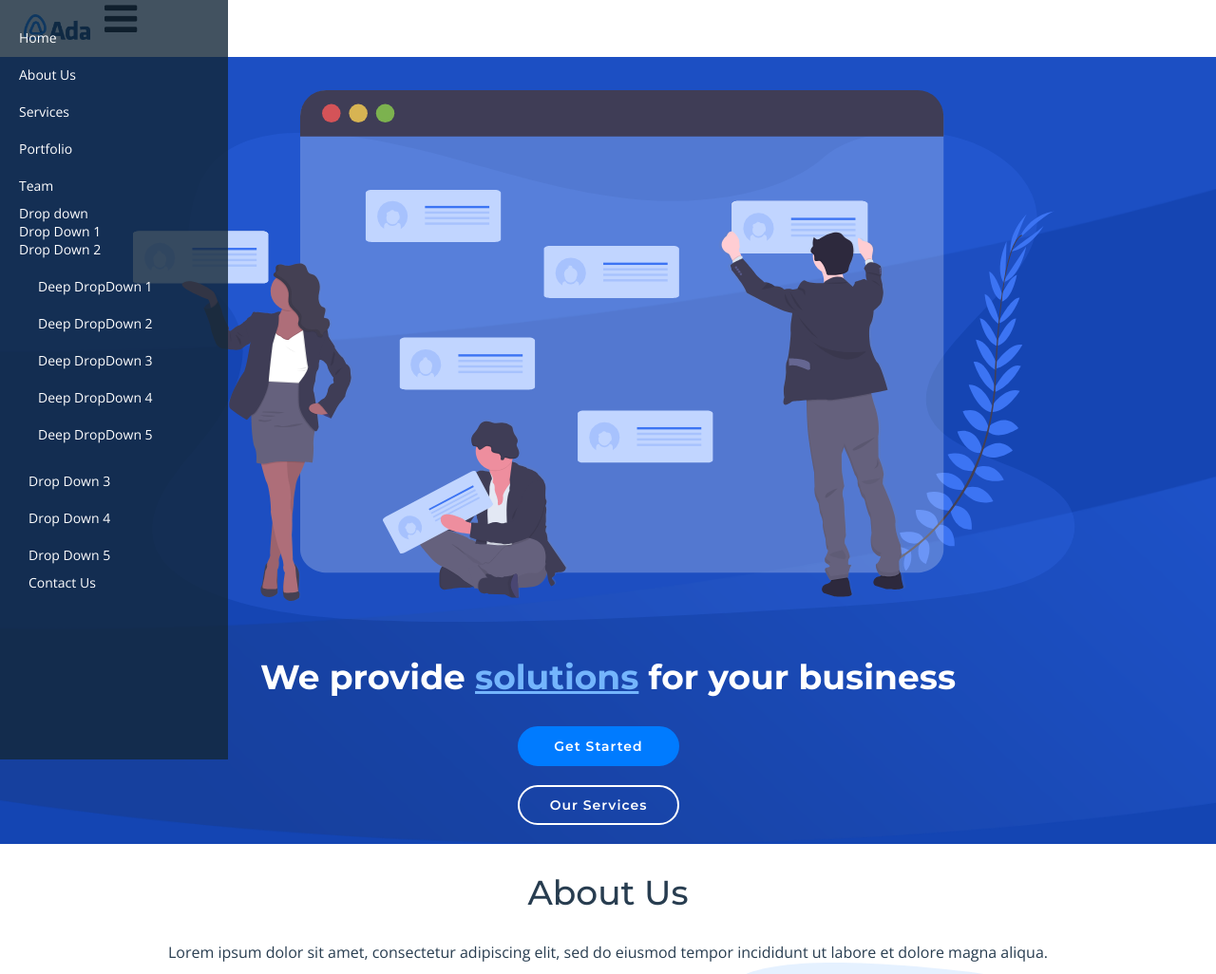
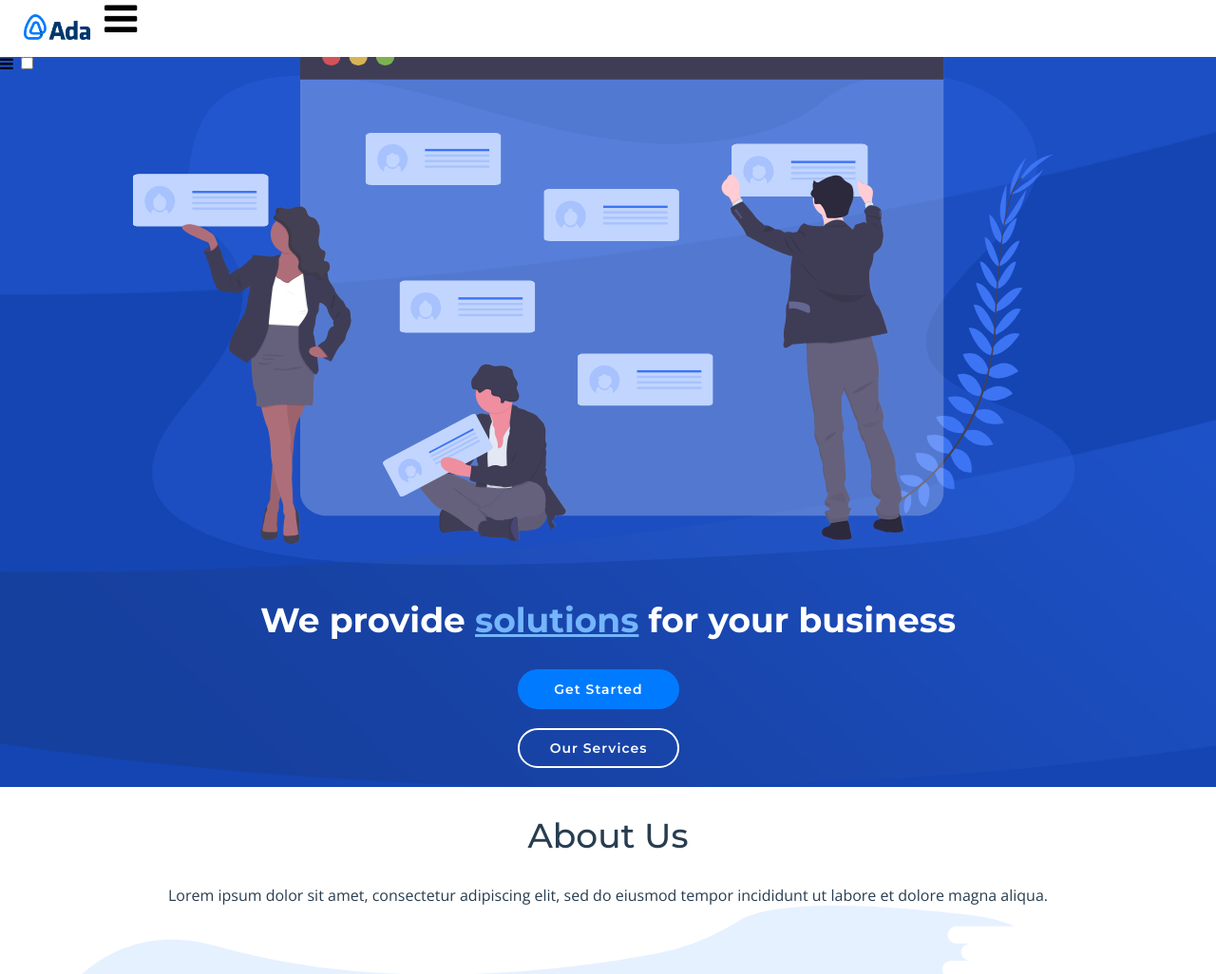
Before and after one commit to Vickase/tp1-ada, a plain HTML site: page index.html in a window 1280 px wide. Shown: the top 1026 px of the page at 95% size. Drawn offline with nearby package versions, Linux system fonts and the light colour scheme.

Commit message:
sidebar mejorado, falta trabajo

```diff
--- a/index.html
+++ b/index.html
@@ -40,6 +40,7 @@
         <label for="check-box" class="btn">
           <i class="fa fa-bars  hamburguesa" aria-hidden="true"></i>
         </label>
+
         <input
           type="checkbox"
           name="checkbox"
@@ -77,15 +78,18 @@
           </div>
         </div>
       </nav>
-
+      <label for="check-box2" class="btn2">
+        <i class="fa fa-bars  hamburguesa" aria-hidden="true"></i>
+      </label>
+      <input type="checkbox" name="checkbox" class="checkbox" id="check-box2"/>
       <div class="sidebar">
-          <nav>
+        <nav class="sidenav">
           <div class="side-menu">
-                  <a>Home</a>
-                  <a>About Us</a>
-                  <a>Services</a>
-                  <a>Portfolio</a>
-                  <a>Team</a>
+            <a class="link">Home</a>
+            <a class="link">About Us</a>
+            <a class="link">Services</a>
+            <a class="link">Portfolio</a>
+            <a class="link">Team</a>
             <div class="dropdown">
               <p>Drop down</p>
               <div class="dropdown-content">
@@ -94,23 +98,20 @@
                   <p>Drop Down 2</p>
                 </div>
                 <div class="deepdropdown-menu">
-
-                        <a>Deep DropDown 1</a>
-                        <a>Deep DropDown 2</a>
-                        <a>Deep DropDown 3</a>
-                        <a>Deep DropDown 4</a>
-                        <a>Deep DropDown 5</a>
+                  <a class="linkdeep">Deep DropDown 1</a>
+                  <a class="linkdeep">Deep DropDown 2</a>
+                  <a class="linkdeep">Deep DropDown 3</a>
+                  <a class="linkdeep">Deep DropDown 4</a>
+                  <a class="linkdeep">Deep DropDown 5</a>
                 </div>
-                      <a>Drop Down 3</a>
-                      <a>Drop Down 4</a>
-                      <a>Drop Down 5</a>
+                <a class="link">Drop Down 3</a>
+                <a class="link">Drop Down 4</a>
+                <a class="link">Drop Down 5</a>
               </div>
-                    <a>Contact Us</a>
             </div>
-
+            <a class="link">Contact Us</a>
+          </div>
         </nav>
-
-
       </div>
     </header>
 
--- a/sass/sections/_nav.scss
+++ b/sass/sections/_nav.scss
@@ -5,7 +5,7 @@
   height: 60px;
   top: 0;
   z-index: 1;
-  //position: fixed;
+  position: fixed;
   .header-container {
     display: flex;
     flex-direction: row;
@@ -35,9 +35,7 @@
   }
 
   .sidebar {
-    width: 240px;
     height: auto;
-    background: rgba(19, 39, 57, 0.8);
     font-family: $font-texto;
     color: #ffffff;
     z-index: 999;
@@ -46,28 +44,33 @@
     left: 0;
     bottom: 0;
     font-size: $fontsize-sm;
+    max-width: 0;
+    transition: all 0.75s ease;
+    background: rgba(19, 39, 57, 0.8);
+    overflow: hidden;
+
+    .sidenav {
+
       .side-menu {
         display: flex;
         flex-direction: column;
         padding: 10px;
         padding-top: 20px;
         box-sizing: border-box;
-      a {
+
+        .link {
           padding: 10px;
         }
         .dropdown {
           padding: 10px;
           padding-top: 0;
-
           p {
             margin-block-start: 0;
             margin-block-end: 0;
           }
-
           .dropdown-content {
             display: flex;
             flex-direction: column;
-
             .dropdown-submenu {
               display: flex;
             }
@@ -76,9 +79,17 @@
               flex-direction: column;
               padding: 10px;
               box-sizing: border-box;
+              .linkdeep{
+                padding: 10px;
               }
             }
           }
         }
       }
     }
+  }
+}
+#check-box2:checked + .sidebar {
+  max-width: 240px;
+
+}
```
Also changed, not shown: estilos/estilos.css, 1 other file. Lines whose indentation alone changed are shown as unchanged.
